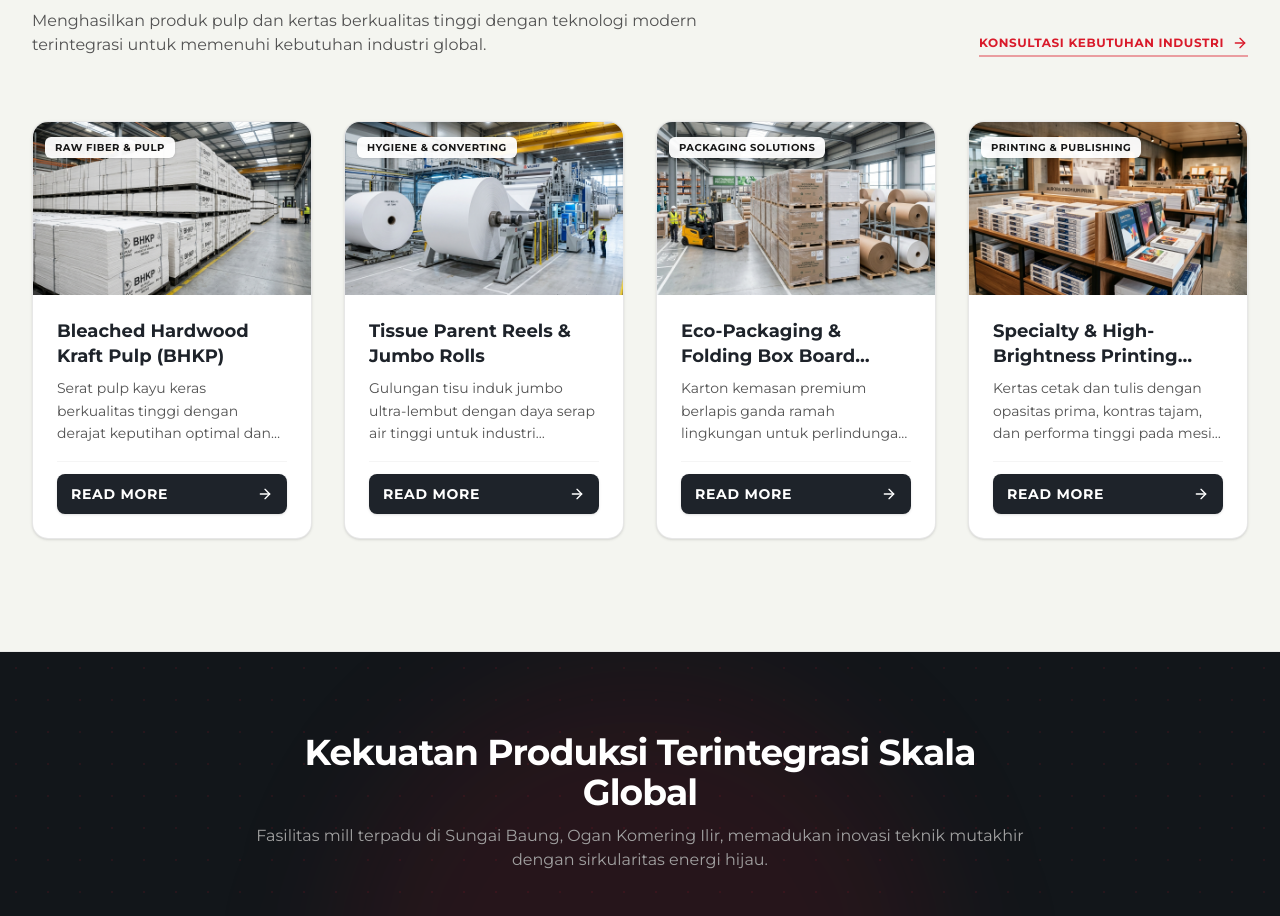
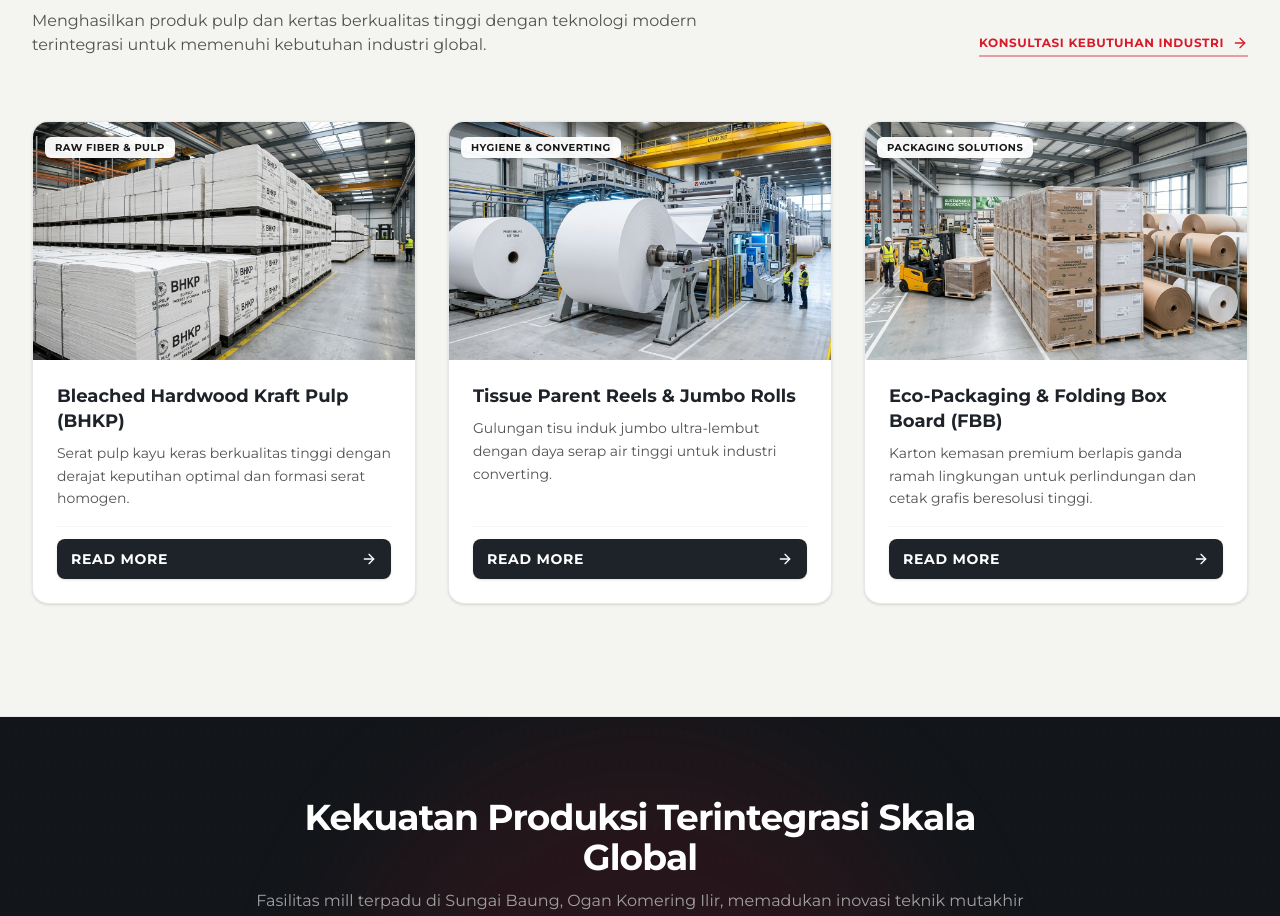
Before and after one commit to aditia-prtm/oki-pulp-paper, a Next.js app: page / in a window 1280 px wide. Shown: the part 1989-2905 px from the top of the page. Built offline with nearby package versions, Linux system fonts and the light colour scheme.

Commit message:
style: adjust product grid

```diff
--- a/components/home/ProductCards.tsx
+++ b/components/home/ProductCards.tsx
@@ -45,7 +45,7 @@
         </div>
 
         {/* 4 Product Cards Grid */}
-        <div className="grid grid-cols-1 md:grid-cols-2 lg:grid-cols-4 gap-6 lg:gap-8">
+        <div className="grid grid-cols-1 md:grid-cols-3 gap-6 lg:gap-8">
           {products.map((product, idx) => (
             <motion.div
               key={product.id}
--- a/data/products.ts
+++ b/data/products.ts
@@ -122,32 +122,5 @@
       ],
       certifications: ["FDA Approved", "BfR XXXVI Recommendation", "PEFC", "ISO 9001", "RoHS"],
     },
-    {
-      id: "specialty-paper",
-      name: "Specialty & High-Brightness Printing Paper",
-      category: "PRINTING & PUBLISHING",
-      tagline: "Kertas cetak dan tulis dengan opasitas prima, kontras tajam, dan performa tinggi pada mesin percetakan modern.",
-      description: "Diformulasikan khusus untuk percetakan offset komersial, buku teks, dan kertas dokumen berkekuatan tinggi. Memberikan kejernihan teks, presisi warna luar biasa, dan tidak tembus tinta pada kedua sisi kertas.",
-      image: "/images/products/specialty-paper.jpg",
-      features: [
-        "Formasi serat rapat dengan opasitas tinggi (tidak tembus pandang)",
-        "Permukaan halus (Smoothness) untuk efisiensi transfer tinta cetak",
-        "Stabilitas dimensi sangat tinggi untuk pencetakan multi-warna cepat",
-        "Bebas asam (Acid-free) untuk umur simpan arsip jangka panjang",
-      ],
-      specs: [
-        { label: "Gramatur Kertas", value: "60, 70, 80, 100 gsm" },
-        { label: "Brightness", value: "98% - 104% ISO" },
-        { label: "Opasitas", value: "> 94%" },
-        { label: "Format", value: "Sheets (Lembaran) & Rolls (Gulungan)" },
-      ],
-      applications: [
-        "Buku literatur, ensiklopedia & novel berkualitas",
-        "Majalah, brosur korporat, dan company profile",
-        "Kertas formulir bisnis & continuous form",
-        "Amplop, map, dan security paper stationery",
-      ],
-      certifications: ["ISO 9706 (Permanent Paper)", "PEFC", "SVLK", "ISO 14001"],
-    },
   ],
 };
```
